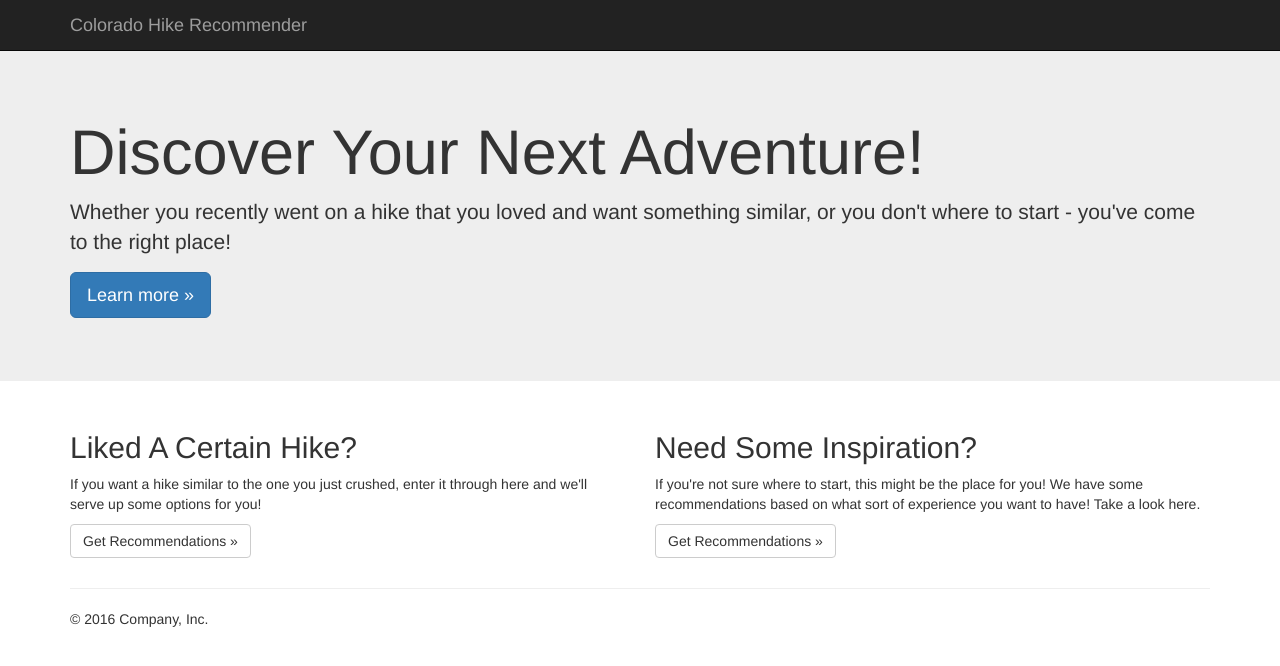
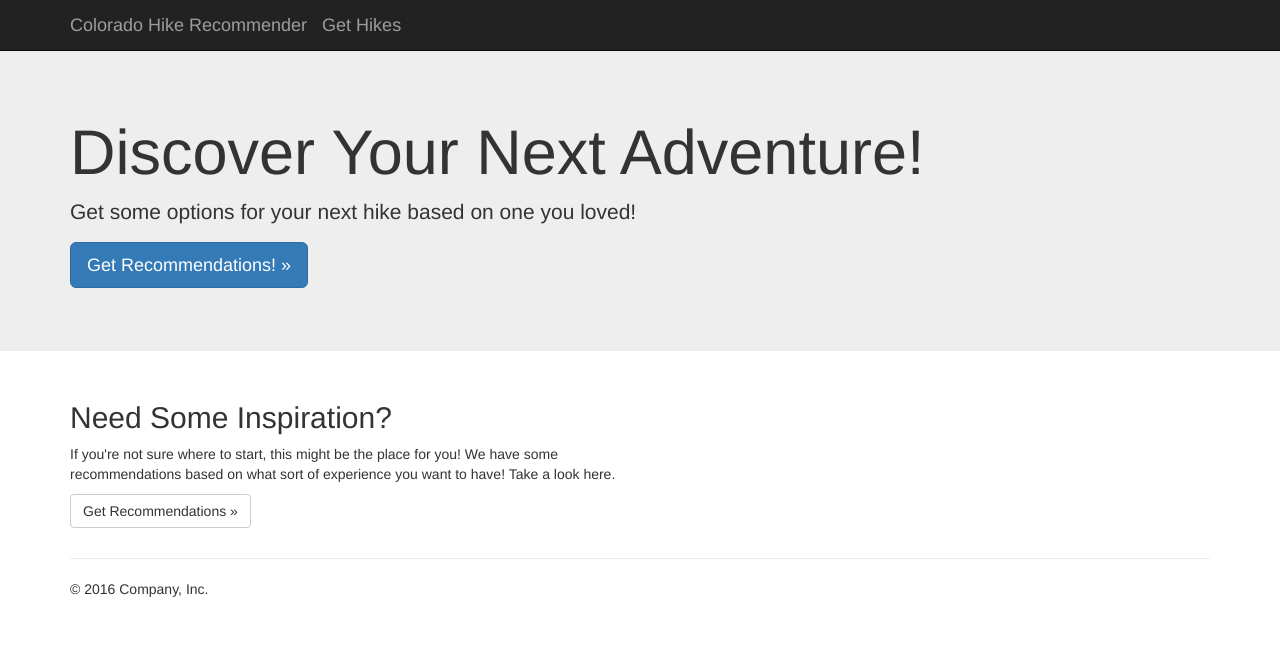
Before and after one commit to ekirken1/colorado_trail_recommender, a Flask app: page / in a window 1280 px wide. Shown: the top 666 px of the page. Run offline with Flask 2, Linux system fonts and the light colour scheme; parts of the project's set-up code (start-up, migrations or seed data) failed here and were passed over; some libraries are stand-ins or nearby versions.

Commit message:
functioning recommender

```diff
--- a/web_app/app.py
+++ b/web_app/app.py
@@ -1,22 +1,64 @@
-from flask import Flask, render_template
+from flask import Flask, request, render_template
 import pickle
 import pandas as pd
 import numpy as np
+from sklearn.metrics.pairwise import cosine_similarity
+from sklearn.preprocessing import StandardScaler
 app = Flask(__name__)
 
-# with open('../data/df.pkl', 'rb') as f:
-#     df = pickle.load(f)
+def import_csv(filepath, idx_name='Unnamed: 0'):
+    df = pd.read_csv(filepath)
+    df.set_index(idx_name, inplace=True)
+    df.rename_axis(None, inplace=True)
+    return df
 
-# hike_features= []
+def hike_url_dict(raw_df):
+    '''Make dictionary of hikes and their corresponding URLs.'''
+    return {raw_df.index[i]: raw_df['url'][i] for i in range(len(raw_df))}
+
+def make_sim_matrix(merged_df, similarity_measure=cosine_similarity, mean=True, std=True):
+    '''Normalize columns.'''
+    ss = StandardScaler(with_mean=mean, with_std=std)
+    df_scaled = pd.DataFrame(ss.fit_transform(merged_df), columns=merged_df.columns, index=merged_df.index)
+    X = df_scaled.values
+    similarity_df = pd.DataFrame(cosine_similarity(X, X), index=df_scaled.index, columns=df_scaled.index)
+    return df_scaled, similarity_df, X
+
+def get_hike_recommendations(baseline_hike, n_hikes):
+    sim_series = similarity_df.loc[baseline_hike]
+    idx = np.argsort(sim_series)[::-1][1:n_hikes+1]
+    hikes = df_merged.index
+    recs = [hikes[i] for i in idx]
+    return ', '.join(recs)
+    # print(f"Because you enjoyed {baseline_hike}, you may like these:\n")
+    # for i, rec in zip(idx, recs):
+    #     print(f"{hikes[i]}: {hike_urls[rec]}")
+
+df_raw = import_csv('../data/raw_hiking_data.csv')
+df_corpus = import_csv('../data/corpus_data.csv')
+df_hike = import_csv('../data/hike_data.csv')
+df_merged = import_csv('../data/topics_and_numericalfeatures.csv')
+df_dogs_allowed = import_csv('../data/dogs_allowed.csv')
+hike_urls = hike_url_dict(df_raw)
+
+hike_features= ['difficulty', 'hike_type', 'location', 'distance_(miles)', 'elevation_gain_(feet)']
+df_scaled, similarity_df, X = make_sim_matrix(df_merged)
 
 # home page
 @app.route('/')
 def index():
     return render_template('index.html')
 
-@app.route('/next_trail')
+@app.route('/trail_recommendations')
 def get_recommendation():
-    pass
+    return render_template('trail_recs.html')
+
+@app.route('/trail_recommendations', methods=['POST'])
+def get_hike_form():
+    trail = request.form['text']
+    n = int(request.form['number of hikes'])
+    recs = get_hike_recommendations(trail, n)
+    return recs
 
 @app.route('/get_started')
 def group_topics():
--- a/web_app/templates/index.html
+++ b/web_app/templates/index.html
@@ -42,7 +42,8 @@
             <span class="icon-bar"></span>
             <span class="icon-bar"></span>
           </button>
-          <a class="navbar-brand" href="#">Colorado Hike Recommender</a>
+          <a class="navbar-brand" href="/">Colorado Hike Recommender</a>
+          <a class="navbar-brand" href="/trail_recommendations">Get Hikes</a>
         </div>
       </div>
     </nav>
@@ -51,20 +52,21 @@
     <div class="jumbotron">
       <div class="container">
         <h1>Discover Your Next Adventure!</h1>
-        <p>Whether you recently went on a hike that you loved and want something similar, or you don't where to start - you've come to the right place! </p>
-        <p><a class="btn btn-primary btn-lg" href="#" role="button">Learn more &raquo;</a></p>
+        <!-- <p>Whether you recently went on a hike that you loved and want something similar, or you don't where to start - you've come to the right place! </p> -->
+        <p>Get some options for your next hike based on one you loved! </p>
+        <p><a class="btn btn-primary btn-lg" href="/trail_recommendations" role="button">Get Recommendations! &raquo;</a></p>
       </div>
     </div>
 
     <div class="container">
       <!-- Example row of columns -->
       <div class="row">
-        <div class="col-md-6"> <!-- This was col-md-4-->
+        <!-- <div class="col-md-6">
           <h2>Liked A Certain Hike? </h2>
           <p>If you want a hike similar to the one you just crushed, enter it through here and we'll serve up some options for you! </p>
-          <p><a class="btn btn-default" href="#" role="button">Get Recommendations &raquo;</a></p>
-        </div>
-        <div class="col-md-6"> <!-- This was col-md-4-->
+          <p><a class="btn btn-default" href="/trail_recommendations" role="button">Get Recommendations &raquo;</a></p>
+        </div> -->
+        <div class="col-md-6">
           <h2>Need Some Inspiration? </h2>
           <p>If you're not sure where to start, this might be the place for you! We have some recommendations based on what sort of experience you want to have! Take a look here. </p>
           <p><a class="btn btn-default" href="#" role="button">Get Recommendations &raquo;</a></p>
```
